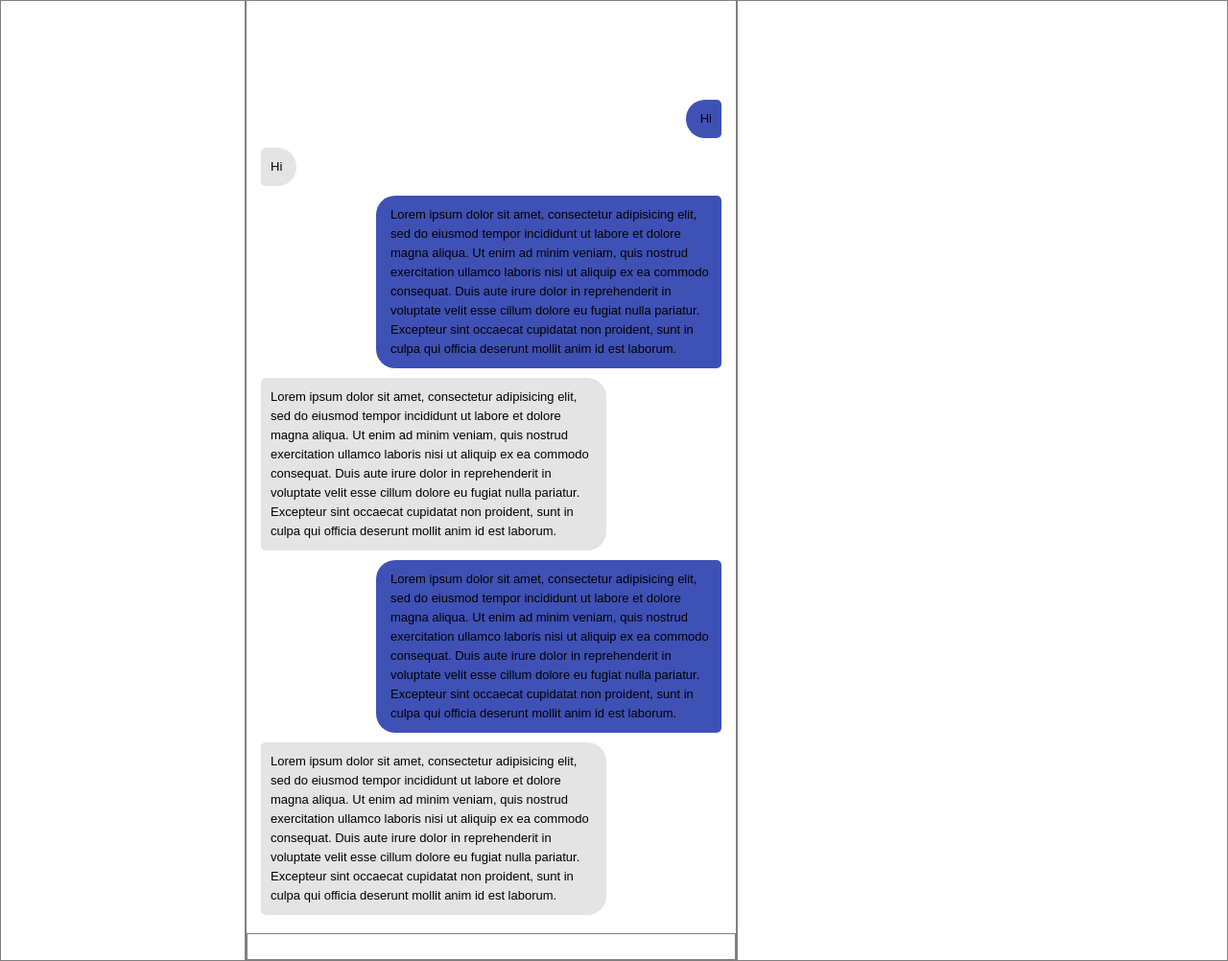
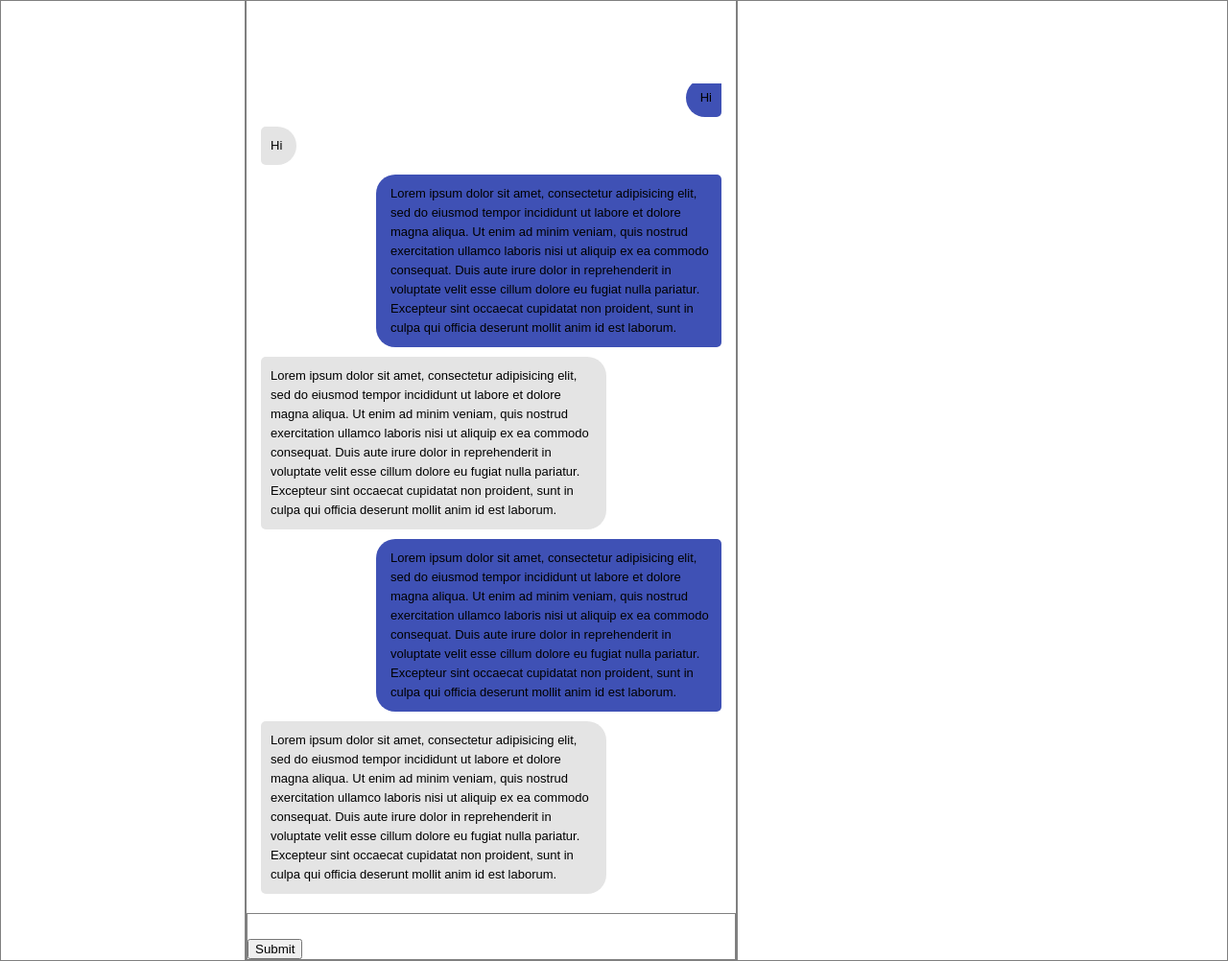
Before and after one commit to sivasurya109/blog, a PHP site: page /chat.php in a window 1280 px wide. Shown: the whole page at 96% size. Run offline with PHP 8.4, Linux system fonts and the light colour scheme.

Commit message:
Chat input Client Side Tesing Experiment

```diff
--- a/chat.php
+++ b/chat.php
@@ -95,7 +95,7 @@
 						</div>
 					</div>
 					<div class="msg-input">
-						<div class="chat-input" contenteditable="true"></div>
+						<div class="chat-input" id="msgInput" contenteditable="true"></div><input type="submit" id="msgSend" />
 					</div>
 
 				</div>
--- a/scripts/app.js
+++ b/scripts/app.js
@@ -12,6 +12,32 @@
 		$('.msg-trans-box').css('height', $msgBoxHeight);
 	});
 
+	$('#msgSend').on('click', function(e){
+		e.preventDefault();
+		var msgElem = $("#msgInput");
+		var msgBoxElem = $(".msg-box");
+		var msgVal  = msgElem.html();
+		if( msgVal !== "" ){
+
+			let output;
+
+			output = `
+				<div class="msg">
+					<div class="from">
+						<span>${msgVal}</span>
+					</div>
+					<div class="clear"></div>
+				</div>
+			`;
+			msgBoxElem.append(output);
+			msgElem.html('').trigger('focus');
+		}
+		$(".msg-box").animate({scrollTop: $(".msg-box")[0].scrollHeight }, 1000);
+	});
+
+	$(".msg-box").animate({scrollTop: $(".msg-box")[0].scrollHeight }, 1000);
+
+
 
 	// setTimeout(function(){
 	// 	$(".msg-box").animate({scrollTop: $(".msg-box")[0].scrollHeight }, 1000);
@@ -24,3 +50,8 @@
 
 
 })();
+
+
+function clearInput(){
+
+}
```
